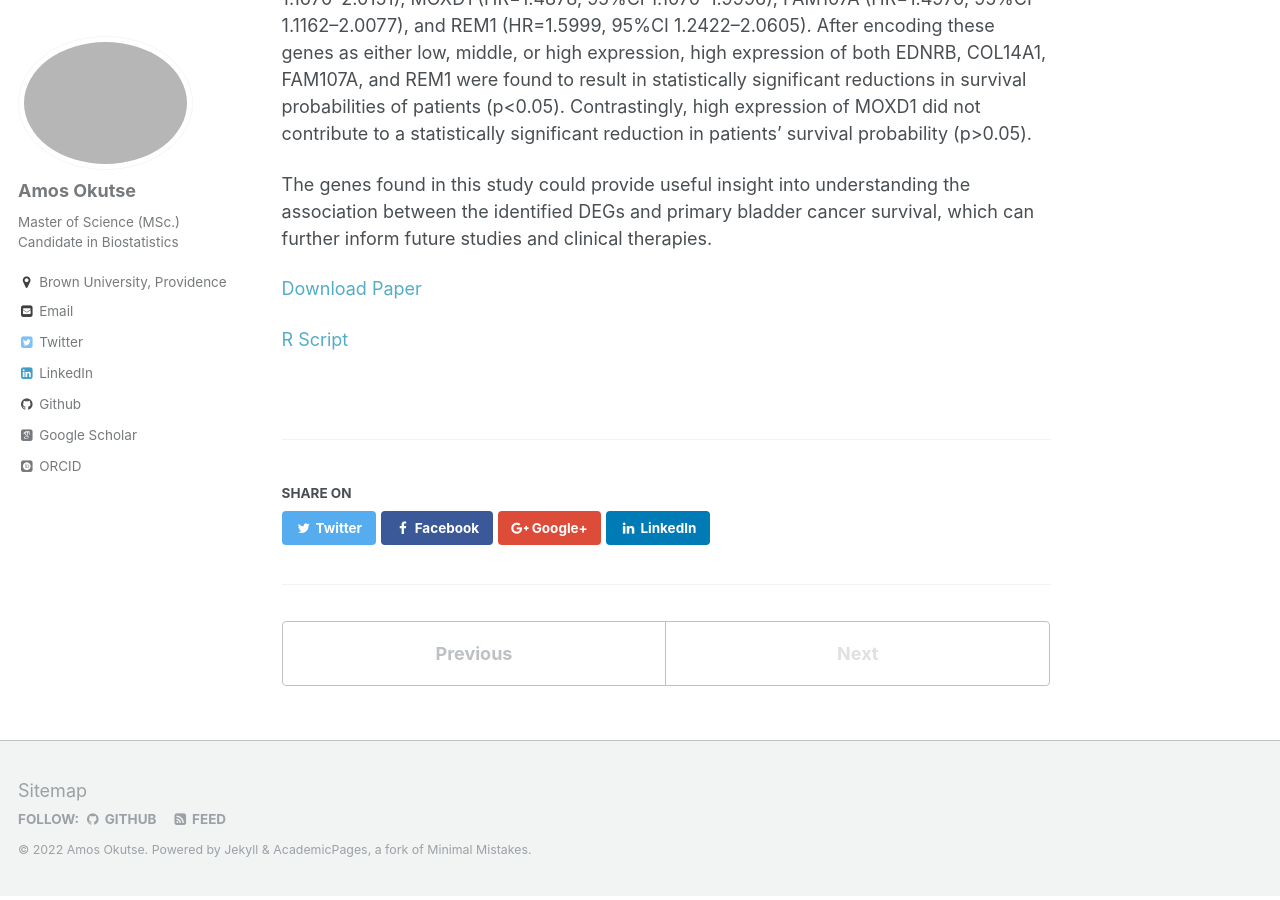
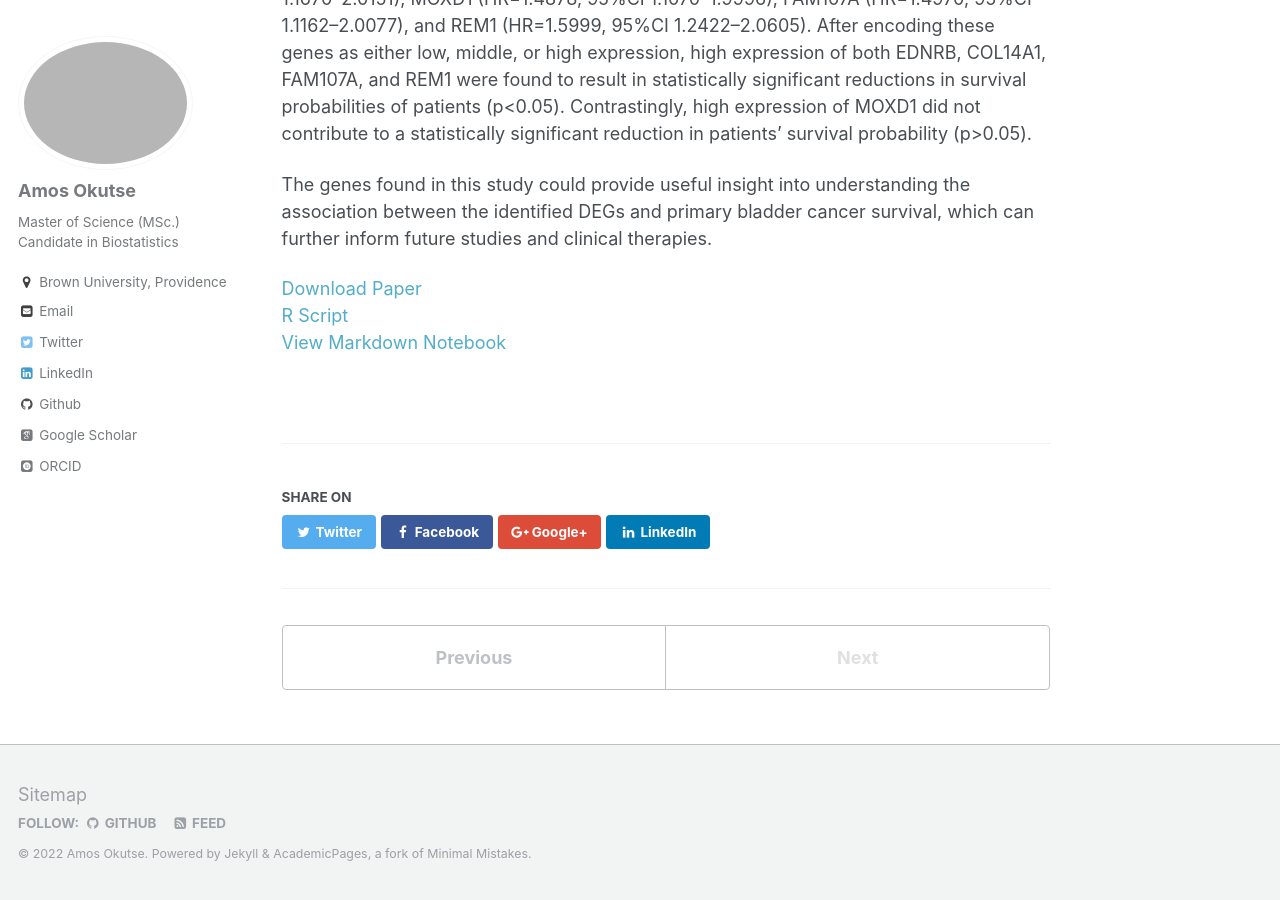
Before and after one commit to okutse/okutse.github.io, a Jekyll site: the page built from _publications/microarray.md, in a window 1280 px wide and 900 px high, scrolled down 1180 px. Built offline with Jekyll 4.4.1, drawn with Linux system fonts in a browser that asks for light colours; some web fonts are replaced.

Commit message:
updated with linked code and notebook

```diff
--- a/_publications/microarray.md
+++ b/_publications/microarray.md
@@ -46,6 +46,6 @@ The genes found in this study could provide useful insight
 into understanding the association between the identified DEGs and primary bladder cancer
 survival, which can further inform future studies and clinical therapies.
 
-[Download Paper](https://okutse.github.io/files/paper-two.pdf)
-
-[R Script](https://okutse.github.io/blob/main/files/paper-two-RSurv.R)
+[Download Paper](https://okutse.github.io/files/paper-two.pdf) <br>
+[R Script](https://github.com/okutse/okutse.github.io/blob/main/files/paper-two-RSurv.R) <br>
+[View Markdown Notebook](https://github.com/okutse/okutse.github.io/blob/main/files/paper-two-RSurv.Rmd)
```
